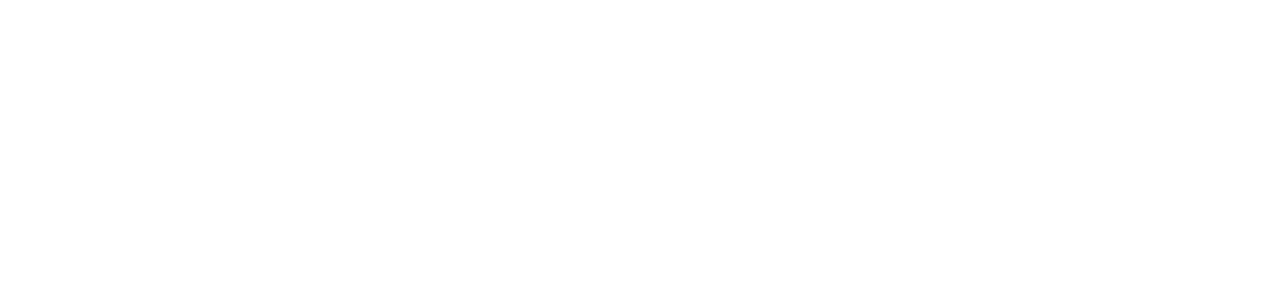
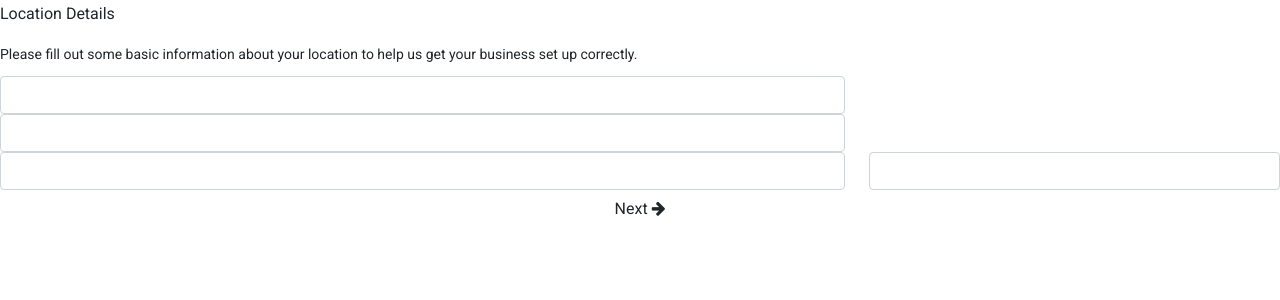
Before and after one commit to Parminder740/Weekcheck, an Angular app: page /location-details in a window 1280 px wide. Before the commit this address led to /. Shown: the top 300 px of the page. Built offline with nearby package versions, Linux system fonts and the light colour scheme.

Commit message:
location-details component

```diff
--- a/src/app/app.component.html
+++ b/src/app/app.component.html
@@ -1 +1,2 @@
+
 <router-outlet></router-outlet>
--- a/src/app/app.module.ts
+++ b/src/app/app.module.ts
@@ -7,12 +7,14 @@
 import { LoginComponent } from './login/login.component';
 import { BrowserAnimationsModule } from '@angular/platform-browser/animations';
 import {MatDialogModule} from '@angular/material/dialog';
+import { LocationDetailsComponent } from './location-details/location-details.component';
 
 @NgModule({
   declarations: [
     AppComponent,
     RegisterComponent,
-    LoginComponent
+    LoginComponent,
+    LocationDetailsComponent
   ],
   imports: [
     BrowserModule,
--- /dev/null
+++ b/src/app/location-details/location-details.component.html
@@ -0,0 +1,71 @@
+
+
+	<h3>Location Details</h3>
+
+	<p>Please fill out some basic information about your location to help us get your business set up correctly.</p>
+
+
+<form name="Form" id="form1" novalidate ng-submit="form.submit(Form)">
+<div class="row" style="padding-bottom:0">
+	<div class="col-sm-8">
+      <!-- <text-container input="name" label="Name" error="Name is required"> -->
+          <input name="name" class="form-control" type="text" ng-model="model.name" required />
+      <!-- </text-container> -->
+    </div>
+    <!-- <div class="col-sm-4">
+    	<text-container input="weekday" label="Week Start" error="Week Start is required">
+            <ui-select name="weekday" ng-model="model.weekday" required>
+                <ui-select-match placeholder="Select...">
+                    {{$select.selected.day}}
+                </ui-select-match>
+                <ui-select-choices repeat="day in weekdays | filter: $select.search">
+                    <div ng-bind-html="day.day | highlight: $select.search"></div>
+                </ui-select-choices>
+            </ui-select>
+        </text-container>
+    </div> -->
+</div>
+<div class="row" style="padding-bottom:0">
+	<div class="col-sm-8">
+      <!-- <text-container input="address" label="Address" error="Address is required"> -->
+          <input name="address" class="form-control" type="text" ng-model="model.address" required />
+      <!-- </text-container> -->
+    </div>
+    <!-- <div class="col-sm-4">
+      <text-container input="state" label="State" error="State is required">
+          <ui-select name="state" ng-model="model.state" on-select="onStateChange($item)" required>
+              <ui-select-match placeholder="Select...">
+                  {{$select.selected.abbreviation}}
+              </ui-select-match>
+              <ui-select-choices repeat="state in states | filter: $select.search">
+                  <div class="ui-select-item-primary" ng-bind-html="state.abbreviation | highlight: $select.search"></div>
+                  <small>
+                      <span class="ui-select-item-secondary" ng-bind-html="state.name | highlight: $select.search" />
+                  </small>
+              </ui-select-choices>
+          </ui-select>
+      </text-container>
+   </div> -->
+</div>
+<div class="row">
+	<div class="col-sm-8">
+      <!-- <text-container input="city" label="City" error="City is required"> -->
+          <input name="city" class="form-control" type="text" ng-model="model.city" required ng-hide="cities.length > 0" />
+      <!-- </text-container> -->
+    </div>
+    <div class="col-sm-4">
+      <!-- <text-container input="zip" label="Zip Code" error="Zip code is required"> -->
+          <input name="zip" class="form-control" ui-mask="99999" type="text" ng-model="model.zip" required />
+      <!-- </text-container> -->
+   </div>
+</div>
+<div ng-init="setForm(Form);"></div>
+</form>
+<div class="row" style="padding-bottom:0">
+	<div class="col-sm-12" style="text-align:center;">
+
+	<a ng-click="submitForm('setup.view.roles')" class="btn btn-dark-azure">
+    Next <span class="fa fa-arrow-right"></span>
+    </a>
+    </div>
+</div>
--- /dev/null
+++ b/src/app/location-details/location-details.component.ts
@@ -0,0 +1,15 @@
+import { Component, OnInit } from '@angular/core';
+
+@Component({
+  selector: 'app-location-details',
+  templateUrl: './location-details.component.html',
+  styleUrls: ['./location-details.component.scss']
+})
+export class LocationDetailsComponent implements OnInit {
+
+  constructor() { }
+
+  ngOnInit(): void {
+  }
+
+}
```
Also changed, not shown: src/app/app-routing.module.ts (+5 -3 lines), src/app/location-details/location-details.component.scss (added), 1 other file (tests, documents, lock files or other folders).
